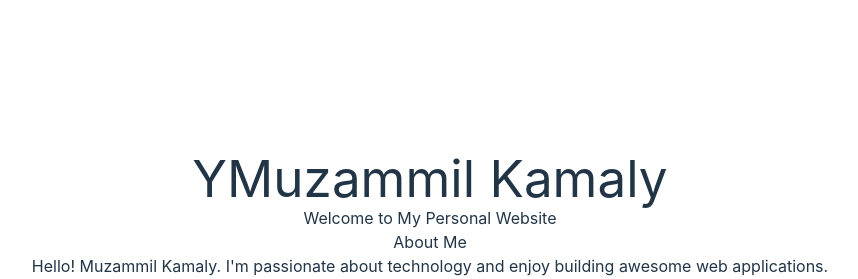
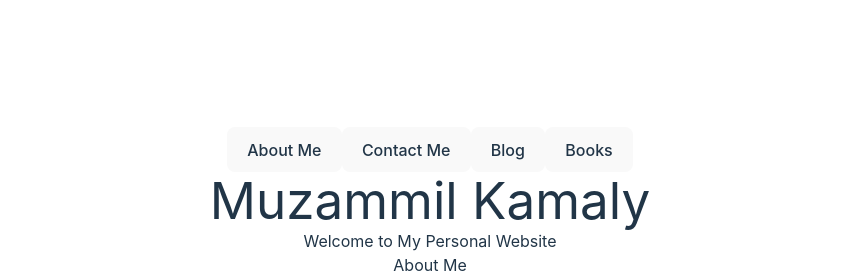
Before and after one commit to mrimon93/Muzammil-Kamaly-Website, a React (Vite) app in the folder Muzammil-Kamaly-Website/: page / in a window 1280 px wide. Shown: the top 279 px of the page, without its empty margins (210-1068 px from the left). Built offline with nearby package versions, Linux system fonts and the light colour scheme.

Commit message:
adding: Buttons

```diff
--- a/Muzammil-Kamaly-Website/src/App.tsx
+++ b/Muzammil-Kamaly-Website/src/App.tsx
@@ -1,11 +1,43 @@
-import React from 'react';
+import React, { useState } from 'react';
 import './App.css';
 
 function App() {
+  const [activeTab, setActiveTab] = useState('about'); // Default to the "About Me" tab
+
+  const handleTabClick = (tabName: string) => {
+    setActiveTab(tabName);
+  };
+
   return (
     <div className="app">
+      <nav className="tabs">
+        <button
+          className={activeTab === 'about' ? 'active' : ''}
+          onClick={() => handleTabClick('about')}
+        >
+          About Me
+        </button>
+        <button
+          className={activeTab === 'contact' ? 'active' : ''}
+          onClick={() => handleTabClick('contact')}
+        >
+          Contact Me
+        </button>
+        <button
+          className={activeTab === 'blog' ? 'active' : ''}
+          onClick={() => handleTabClick('blog')}
+        >
+          Blog
+        </button>
+        <button
+          className={activeTab === 'books' ? 'active' : ''}
+          onClick={() => handleTabClick('books')}
+        >
+          Books
+        </button>
+      </nav>
       <header>
-        <h1>YMuzammil Kamaly</h1>
+        <h1>Muzammil Kamaly</h1>
         <p>Welcome to My Personal Website</p>
       </header>
 
```
